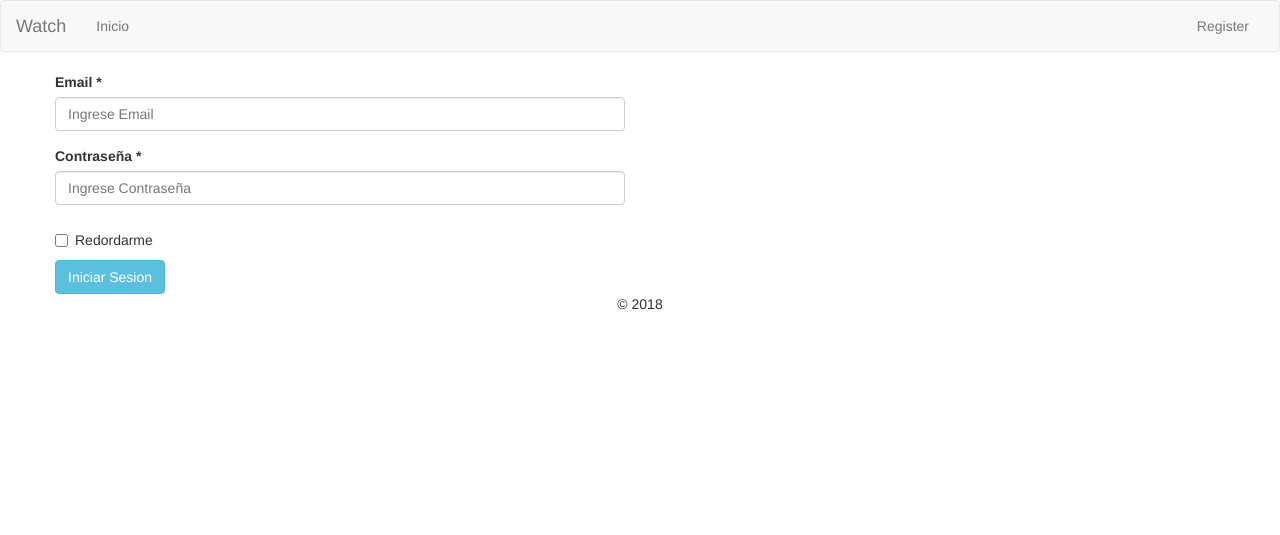
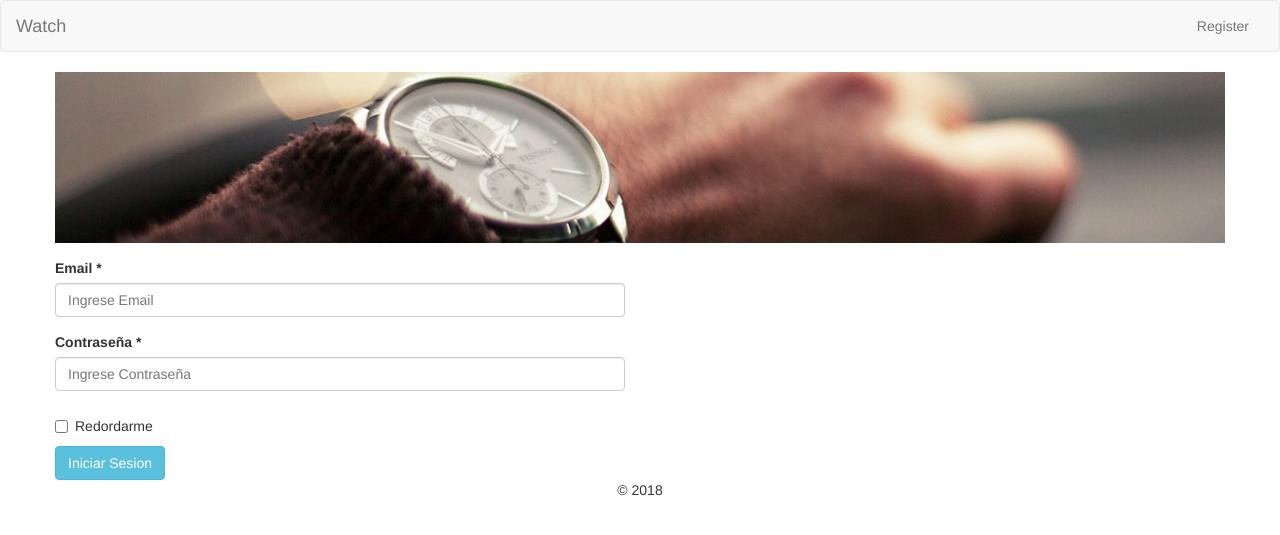
Before and after one commit to HarrySanti/dh, a PHP site: page /sign_in.php in a window 1280 px wide. Shown: the top 535 px of the page. Run offline with PHP 8.4, Linux system fonts and the light colour scheme.

Commit message:
con cs de boostrap!

```diff
--- a/sign_in.php
+++ b/sign_in.php
@@ -104,6 +104,8 @@
 
 	<!-- Bootstrap -->
 	<link href="assets/libs/bootstrap-3/css/bootstrap.min.css" rel="stylesheet">
+	<link rel="stylesheet" href="css/bs_mobile.css">
+	<link rel="stylesheet" href="css/bs_tablet.css">
 
 	<!--[if lt IE 9]>
 	<script src="https://oss.maxcdn.com/html5shiv/3.7.2/html5shiv.min.js"></script>
@@ -124,9 +126,6 @@
 			</div>
 			<!-- Collect the nav links, forms, and other content for toggling -->
 			<div class="collapse navbar-collapse" id="navbar-links">
-				<ul class="nav navbar-nav">
-					<li><a href="home.php">Inicio</a></li>
-				</ul>
 				<ul class="nav navbar-nav navbar-right">
 					<li><a href="register.php">Register</a></li>
 				</ul>
@@ -152,6 +151,9 @@
                 </div>
 
 								<!--Imprimo errores de registro de usuario, mas especificamente el mail. Mas abajo se hace con la contraseña-->
+								<div class="row">
+									<img src="fotos/img_signin_web.jpg" class="form-group col-sm-12" alt="Responsive image">
+								</div>
 								<div class="row">
                     <?php if (huboErrores($errores_login_user)) : ?>
                         <div class="col-sm-12 alert alert-danger">
```
